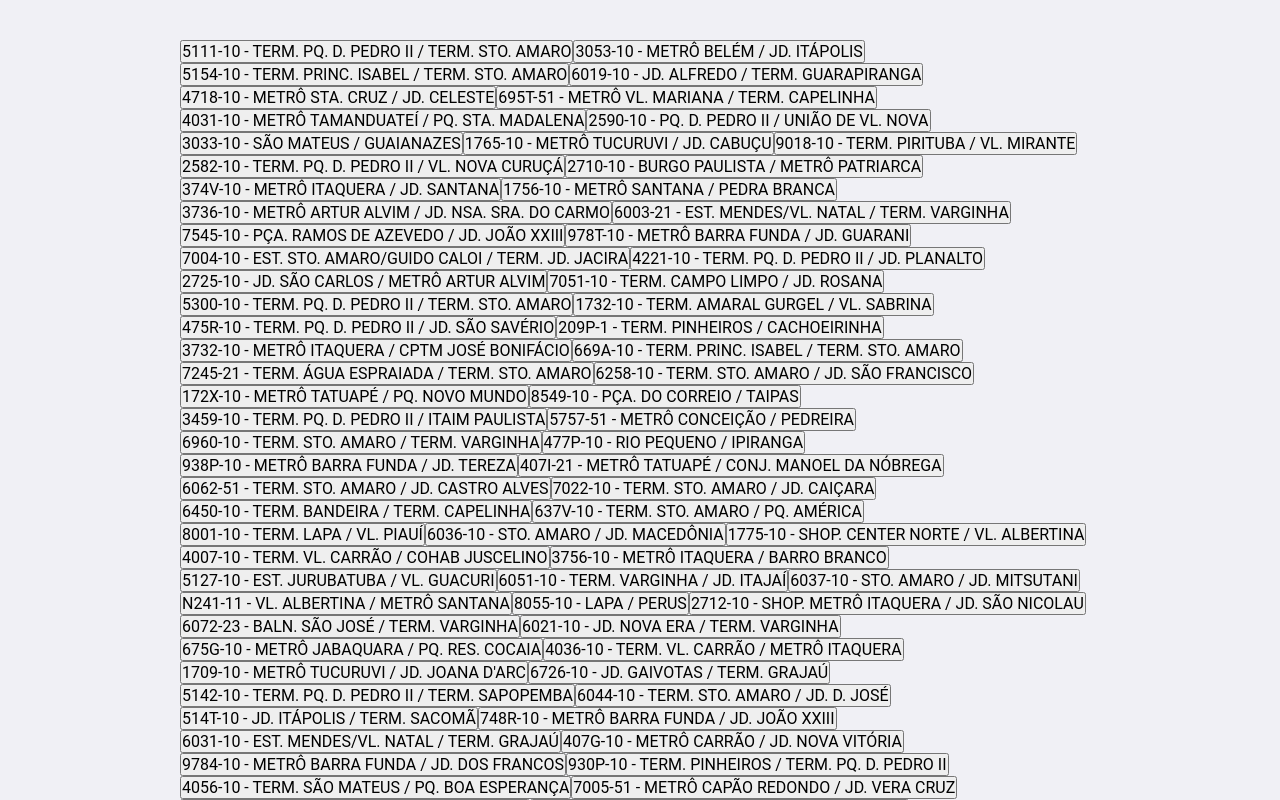
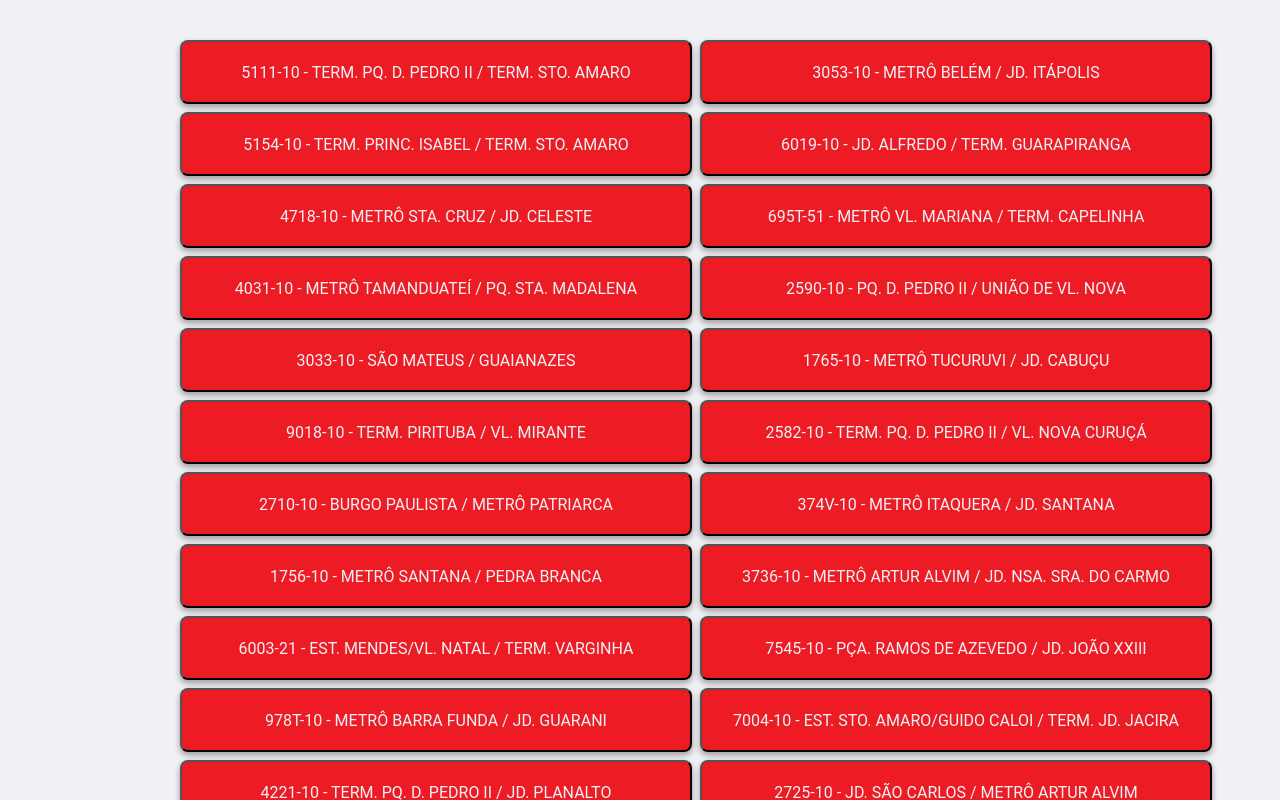
Before and after one commit to alggs/react-transitosp, a React (Create React App) app: page / in a window 1280 px wide. Shown: the top 800 px of the page. Built offline with nearby package versions, Linux system fonts and the light colour scheme; no server answers.

Commit message:
adding shader

```diff
--- a/package.json
+++ b/package.json
@@ -43,6 +43,7 @@
     ]
   },
   "devDependencies": {
+    "polished": "^4.2.2",
     "styled-components": "^5.3.6"
   }
 }
--- a/public/index.html
+++ b/public/index.html
@@ -2,7 +2,11 @@
 <html lang="en">
   <head>
     <meta charset="utf-8" />
+
+    <link rel="preconnect" href="https://fonts.googleapis.com">
+    <link rel="preconnect" href="https://fonts.gstatic.com" crossorigin>
     <link rel="icon" href="%PUBLIC_URL%/favicon.ico" />
+
     <meta name="viewport" content="width=device-width, initial-scale=1" />
     <meta name="theme-color" content="#000000" />
     <meta
@@ -10,20 +14,8 @@
       content="Web site created using create-react-app"
     />
     <link rel="apple-touch-icon" href="%PUBLIC_URL%/logo192.png" />
-    <!--
-      manifest.json provides metadata used when your web app is installed on a
-      user's mobile device or desktop. See https://developers.google.com/web/fundamentals/web-app-manifest/
-    -->
     <link rel="manifest" href="%PUBLIC_URL%/manifest.json" />
-    <!--
-      Notice the use of %PUBLIC_URL% in the tags above.
-      It will be replaced with the URL of the `public` folder during the build.
-      Only files inside the `public` folder can be referenced from the HTML.
-
-      Unlike "/favicon.ico" or "favicon.ico", "%PUBLIC_URL%/favicon.ico" will
-      work correctly both with client-side routing and a non-root public URL.
-      Learn how to configure a non-root public URL by running `npm run build`.
-    -->
+    <link href="https://fonts.googleapis.com/css2?family=Roboto+Mono:wght@400;700&display=swap" rel="stylesheet">
     <title>React App</title>
   </head>
   <body>
--- a/src/pages/Home/index.js
+++ b/src/pages/Home/index.js
@@ -1,6 +1,7 @@
 import { React, useContext } from "react";
 import { Link } from 'react-router-dom';
 import { SocketContext } from '../../contexts/SocketContext';
+import { HomeContainer, Button } from "./styles";
 const data = require('../../mock/frotasMock.json');
 
 
@@ -10,20 +11,20 @@ export default function Home() {
 
 
     return (
-        <>
+        <HomeContainer>
             {
                 data.map(({id, name}) => (
                     <Link
                         key={id}
                         to={`/map/${id}`}
                         >
-                        <button id={id} onClick={() => socketSend(id)}>{id} - {name}</button>
+                        <Button id={id} onClick={() => socketSend(id)}>{id} - {name}</Button>
                     </Link>
 
                     )
                 )
             }
-        </>
+        </HomeContainer>
 
 
     )
--- /dev/null
+++ b/src/pages/Home/styles.js
@@ -0,0 +1,25 @@
+import styled from "styled-components"
+import { shade } from 'polished';
+
+const buttonColor = '#ED1C24';
+
+export const HomeContainer = styled.div`
+  display: grid;
+  grid-template-columns: 1fr 1fr;
+  row-gap: 8px;
+  column-gap: 8px;
+`
+
+export const Button = styled.button`
+  width: 512px;
+  height: 64px;
+  border-radius: 8px;
+  box-shadow: 0 3px 6px rgba(0, 0, 0, 0.16), 0 3px 6px rgba(0, 0, 0, 0.23);
+  background: ${buttonColor};
+  transition: background-color 0.2s;
+  color: #F0F0F5;
+
+  &:hover {
+    background: ${shade(0.25, buttonColor)};
+  }
+`
```
Also changed, not shown: 2 other files (tests, documents, lock files or other folders).
